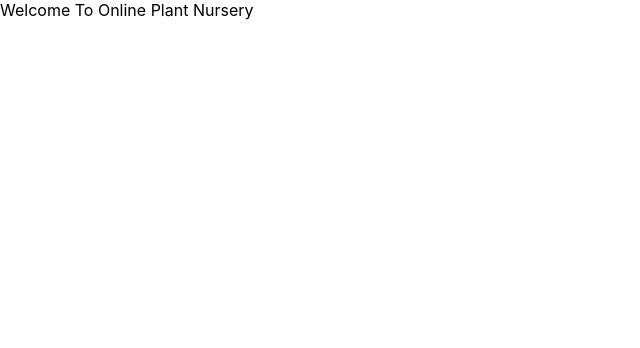
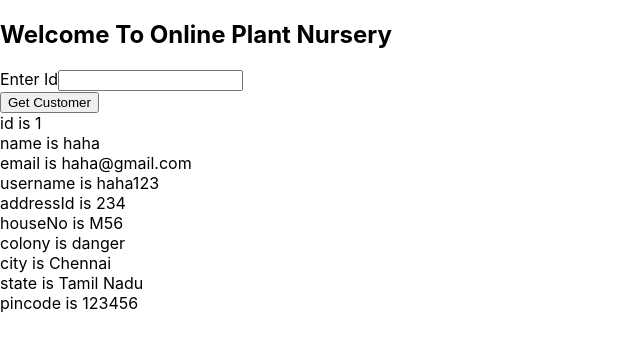
Before and after one commit to yashbhatia100/OnlinePlantNursery-UI, a React (Create React App) app in the folder onlineplantnursery/: page / in a window 1280 px wide. Shown: the top 348 px of the page, without its empty margins (0-640 px from the left). Built offline with nearby package versions, Linux system fonts and the light colour scheme.

Commit message:
customer components updated

```diff
--- a/onlineplantnursery/src/App.js
+++ b/onlineplantnursery/src/App.js
@@ -1,10 +1,30 @@
 
 import './App.css';
+import DisplayCustomer from './component/DisplayCustomer';
+import GetCustomer from './component/GetCustomer';
 
 function App() {
+  /*let customer1={
+    id: 1,
+    customerName: "haha",
+    customerEmail: "haha@gmail.com",
+    username:"haha123",
+    addressId:234,
+    houseNo:"M56",
+    colony:"danger",
+    city:"Chennai",
+    state:"Tamil Nadu",
+    pincode:123456
+
+  }*/
+
+
   return (
     <div >
-      Welcome To Online Plant Nursery
+     <h2>Welcome To Online Plant Nursery</h2>
+
+     <GetCustomer/>
+
     </div>
   );
 }
--- /dev/null
+++ b/onlineplantnursery/src/component/DisplayCustomer.js
@@ -0,0 +1,26 @@
+export default function DisplayCustomer({customer}){
+    return( <div>
+            id is {customer.id}
+            <br/>
+             name is {customer.customerName}
+             <br/>
+             email is {customer.customerEmail}
+             <br/>
+             username is {customer.username}
+             <br/>
+             addressId is {customer.addressId}
+             <br/>
+             houseNo is {customer.houseNo}
+             <br/>
+             colony is {customer.colony}
+             <br/>
+             city is {customer.city}
+             <br/>
+             state is {customer.state}
+             <br/>
+              pincode is {customer.pincode}
+
+
+        </div>
+    );
+}
--- /dev/null
+++ b/onlineplantnursery/src/component/GetCustomer.js
@@ -0,0 +1,65 @@
+import React, { useState } from "react";
+import commonStyle from "./commonStyle.module.css";
+import DisplayCustomer from './DisplayCustomer';
+
+export default function GetCustomer() {
+    let customer1={
+        id: 1,
+        customerName: "haha",
+        customerEmail: "haha@gmail.com",
+        username:"haha123",
+        addressId:234,
+        houseNo:"M56",
+        colony:"danger",
+        city:"Chennai",
+        state:"Tamil Nadu",
+        pincode:123456
+
+      }
+  const idRef = React.createRef();
+
+  const initialState = {
+    id: undefined,
+    customer: customer1,
+    errMsg: undefined,
+  };
+  const [currentState, setNewState] = useState(initialState);
+
+  const submitHandler = (event) => {
+    event.preventDefault();
+    console.log("current state", currentState);
+  };
+
+  const setFieldState = () => {
+    const idValue = idRef.current.value;
+    const newState = { ...currentState, id: idValue };
+    setNewState(newState);
+  };
+  return (
+    <div>
+      <form onSubmit={submitHandler}>
+        <div>
+          <label> Enter Id</label>
+          <input name="id" type="number" ref={idRef} onChange={setFieldState} />
+        </div>
+        <button>Get Customer</button>
+      </form>
+      {currentState.customer ? (
+        <div>
+          <DisplayCustomer customer={currentState.customer} />
+        </div>
+      ) : (
+        ""
+      )}
+      {currentState.errMsg ? (
+        <div className={commonStyle.error}>
+          Request unsuccessful
+          <br />
+          {currentState.errMsg}
+        </div>
+      ) : (
+        ""
+      )}
+    </div>
+  );
+}
--- /dev/null
+++ b/onlineplantnursery/src/component/commonStyle.module.css
@@ -0,0 +1,4 @@
+.error{
+    color: red;
+    font-size: 1em ;
+}
```
